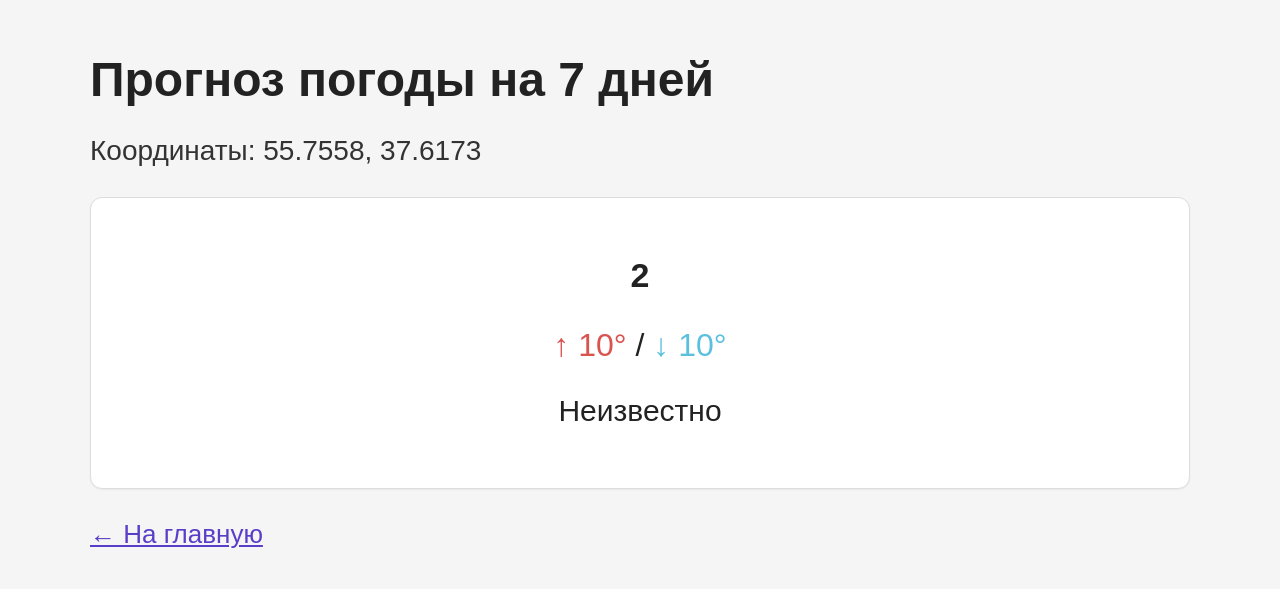
After one commit to Georges123123/repository123, a Flask app: page /forecast in a window 1280 px wide. The commit adds this page. Shown: the top 589 px of the page. Run offline with Flask 3, Linux system fonts and the light colour scheme; a database or web service that is not in the repository returns one stand-in record (values such as "Sample title"); data that the repository does not hold is empty.

Commit message:
Added weather forecast

```diff
--- a/weather-flask-app1/app.py
+++ b/weather-flask-app1/app.py
@@ -1,85 +1,79 @@
 from flask import Flask, render_template, request
 import requests
-import os
 
 app = Flask(__name__)
 
-WEATHER_API_URL = "https://api.open-meteo.com/v1/forecast"
+WEATHER_API_URL = 'https://api.open-meteo.com/v1/forecast'
+
+
+def get_weather_description(code):
+    descriptions = {
+        0: 'Ясно',
+        1: 'Преимущественно ясно',
+        2: 'Переменная облачность',
+        3: 'Пасмурно',
+        45: 'Туман',
+        48: 'Изморозь',
+        51: 'Слабая морось',
+        53: 'Морось',
+        55: 'Сильная морось',
+        61: 'Слабый дождь',
+        63: 'Дождь',
+        65: 'Сильный дождь',
+        71: 'Слабый снег',
+        73: 'Небольшой снег',
+        75: 'Сильный снег',
+        80: 'Ливень',
+        95: 'Гроза'
+    }
+    return descriptions.get(code, 'Неизвестно')
+
 
 @app.route('/')
 def index():
     return render_template('index.html')
 
-@app.route('/weather', methods=['GET'])
-def get_weather():
+
+@app.route('/forecast')
+def get_forecast():
     try:
-        latitude = request.args.get('lat', default=55.7558, type=float)  # Москва по умолчанию
+        latitude = request.args.get('lat', default=55.7558, type=float)
         longitude = request.args.get('lon', default=37.6173, type=float)
 
         params = {
             'latitude': latitude,
             'longitude': longitude,
-            'current_weather': True,
-            'timezone': 'auto'
+            'daily': 'temperature_2m_max,temperature_2m_min,weathercode',
+            'timezone': 'auto',
+            'forecast_days': 7
         }
 
         response = requests.get(WEATHER_API_URL, params=params)
         response.raise_for_status()
 
-        weather_data = response.json()
+        forecast_data = response.json()
+        daily = forecast_data.get('daily', {})
 
-        current = weather_data.get('current_weather', {})
+        forecast_days = []
+        for i in range(min(7, len(daily.get('time', [])))):
+            forecast_days.append({
+                'date': daily['time'][i],
+                'temp_max': daily['temperature_2m_max'][i],
+                'temp_min': daily['temperature_2m_min'][i],
+                'weathercode': daily['weathercode'][i],
+                'description': get_weather_description(daily['weathercode'][i])
+            })
 
-        weather_info = {
-            'temperature': current.get('temperature', 'N/A'),
-            'windspeed': current.get('windspeed', 'N/A'),
-            'winddirection': current.get('winddirection', 'N/A'),
-            'weathercode': current.get('weathercode', 'N/A'),
-            'latitude': latitude,
-            'longitude': longitude
-        }
+        return render_template(
+            'forecast.html',
+            forecast=forecast_days,
+            latitude=latitude,
+            longitude=longitude
+        )
 
-        weather_info['description'] = get_weather_description(weather_info['weathercode'])
+    except Exception as e:
+        return render_template('error.html', error=str(e)), 500
 
-        return render_template('weather.html', weather=weather_info)
 
-    except requests.exceptions.RequestException as e:
-        return render_template('error.html', error=str(e)), 500
-    except Exception as e:
-        return render_template('error.html', error="Непредвиденная ошибка"), 500
-
-def get_weather_description(code):
-    weather_codes = {
-        0: "Ясно",
-        1: "Преимущественно ясно",
-        2: "Переменная облачность",
-        3: "Пасмурно",
-        45: "Туман",
-        48: "Туман с изморозью",
-        51: "Лежащая морось",
-        53: "Умеренная морось",
-        55: "Сильная морось",
-        56: "Ледяная морось",
-        57: "Сильная ледяная морось",
-        61: "Небольшой дождь",
-        63: "Умеренный дождь",
-        65: "Сильный дождь",
-        66: "Ледяной дождь",
-        67: "Сильный ледяной дождь",
-        71: "Небольшой снег",
-        73: "Умеренный снег",
-        75: "Сильный снег",
-        77: "Снежные зерна",
-        80: "Небольшие ливни",
-        81: "Умеренные ливни",
-        82: "Сильные ливни",
-        85: "Небольшие снегопады",
-        86: "Сильные снегопады",
-        95: "Гроза",
-        96: "Гроза с небольшим градом",
-        99: "Гроза с сильным градом"
-}
-    return weather_codes.get(code, "Неизвестно")
-
-if __name__=="__main__":
-    app.run(debug=True, port=5000)
+if __name__ == '__main__':
+    app.run(debug=True)
--- /dev/null
+++ b/weather-flask-app1/static/style.css
@@ -0,0 +1,70 @@
+body {
+    margin: 0;
+    font-family: Arial, sans-serif;
+    background-color: #f5f5f5;
+    color: #222;
+}
+
+.container {
+    max-width: 1100px;
+    margin: 0 auto;
+    padding: 20px 30px 40px;
+}
+
+h1 {
+    font-size: 48px;
+    margin-bottom: 20px;
+    font-weight: bold;
+}
+
+.coords {
+    font-size: 28px;
+    margin-bottom: 30px;
+    color: #333;
+}
+
+.forecast-grid {
+    display: grid;
+    grid-template-columns: repeat(auto-fit, minmax(280px, 1fr));
+    gap: 24px;
+    margin-bottom: 30px;
+}
+
+.forecast-card {
+    background: white;
+    border: 1px solid #ddd;
+    border-radius: 12px;
+    padding: 30px 20px;
+    text-align: center;
+    box-shadow: 0 1px 2px rgba(0, 0, 0, 0.05);
+}
+
+.forecast-card h2 {
+    font-size: 34px;
+    margin-bottom: 25px;
+    font-weight: bold;
+}
+
+.temp {
+    font-size: 32px;
+    margin-bottom: 20px;
+}
+
+.temp-max {
+    color: #d9534f;
+}
+
+.temp-min {
+    color: #5bc0de;
+}
+
+.desc {
+    font-size: 30px;
+    color: #222;
+}
+
+.back-link {
+    font-size: 26px;
+    color: #5a3ec8;
+    text-decoration: underline;
+}
--- /dev/null
+++ b/weather-flask-app1/templates/forecast.html
@@ -0,0 +1,33 @@
+<!DOCTYPE html>
+<html lang="ru">
+<head>
+    <meta charset="UTF-8">
+    <meta name="viewport" content="width=device-width, initial-scale=1.0">
+    <title>Прогноз погоды</title>
+    <link rel="stylesheet" href="{{ url_for('static', filename='style.css') }}">
+</head>
+<body>
+    <div class="container">
+        <h1>Прогноз погоды на 7 дней</h1>
+
+        <p class="coords">
+            Координаты: {{ latitude }}, {{ longitude }}
+        </p>
+
+        <div class="forecast-grid">
+            {% for day in forecast %}
+            <div class="forecast-card">
+                <h2>{{ day.date }}</h2>
+                <p class="temp">
+                    <span class="temp-max">↑ {{ day.temp_max }}°</span> /
+                    <span class="temp-min">↓ {{ day.temp_min }}°</span>
+                </p>
+                <p class="desc">{{ day.description }}</p>
+            </div>
+            {% endfor %}
+        </div>
+
+        <a href="/" class="back-link">← На главную</a>
+    </div>
+</body>
+</html>
```
Also changed, not shown: weather-flask-app1/templates/error.html (+9 -6 lines), weather-flask-app1/templates/index.html (+6 -40 lines).
